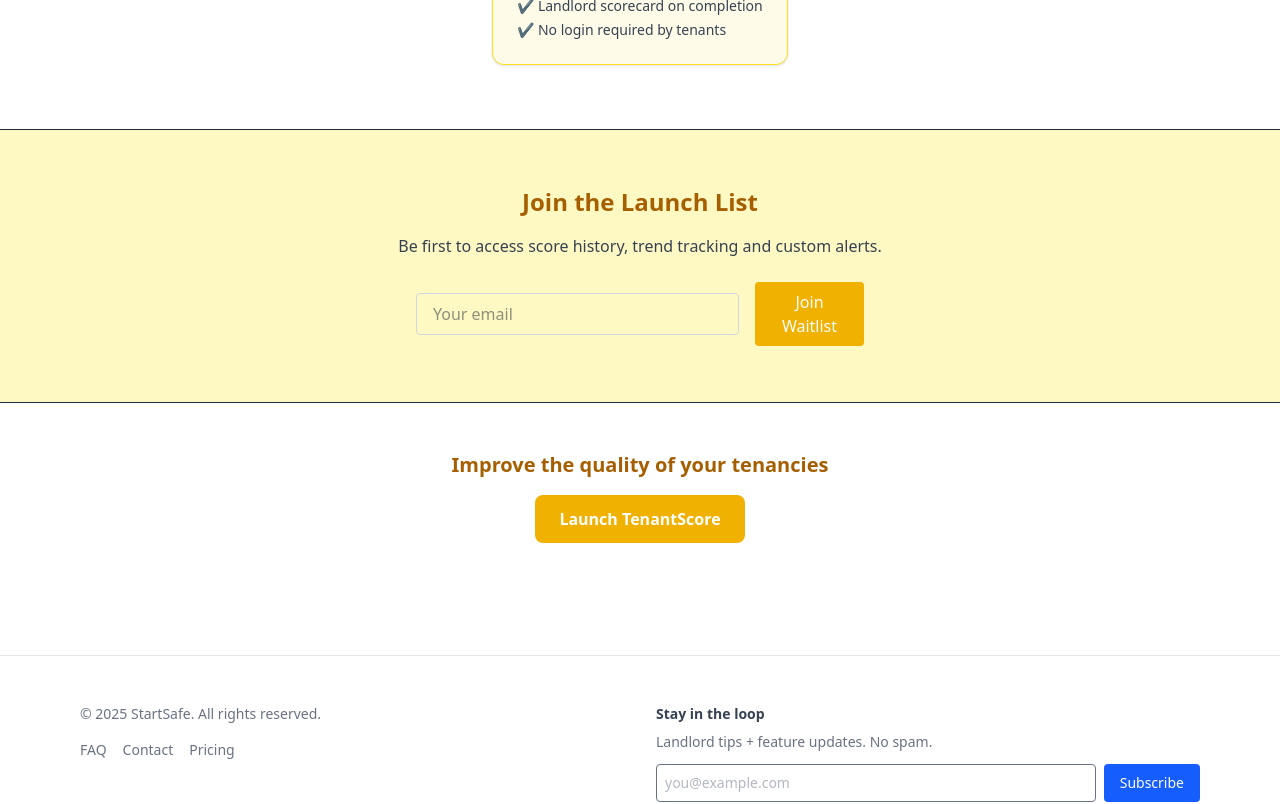
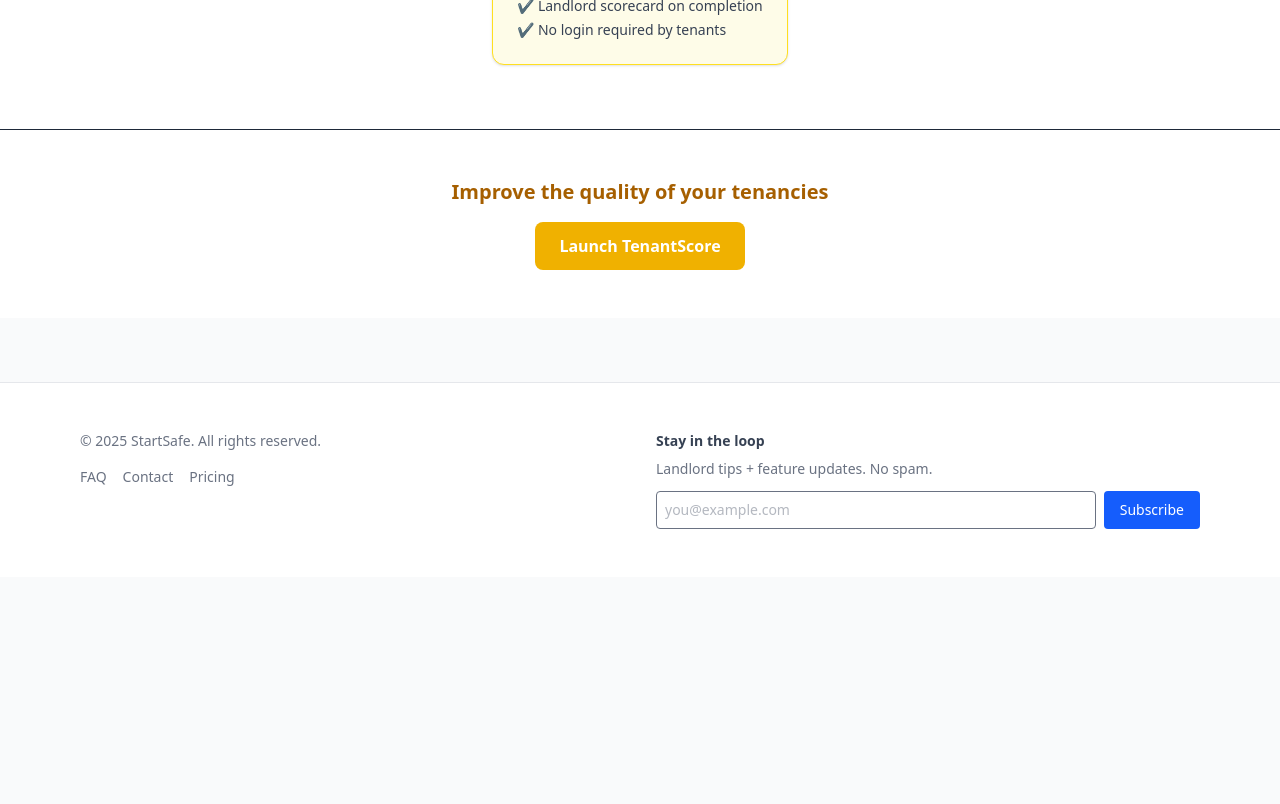
Before and after one commit to RobertMcCarthy1999/serve-safe, a Next.js app: page /tools/tenancy-health-check in a window 1280 px wide. Shown: the part 1620-2424 px from the top of the page. After the commit the page ends 2197 px from the top, so only its background shows below. Built offline with nearby package versions, Linux system fonts and the light colour scheme.

Commit message:
Remove duplicate waitlist section from TenantScore page

```diff
--- a/src/app/(dashboard)/tools/tenancy-health-check/page.js
+++ b/src/app/(dashboard)/tools/tenancy-health-check/page.js
@@ -1,7 +1,6 @@
 'use client';
 
 import Link from 'next/link';
-import Footer from '@/app/components/Footer';
 
 export default function TenantScoreLanding() {
   return (
@@ -83,24 +82,6 @@ export default function TenantScoreLanding() {
           </div>
         </section>
 
-        {/* WAITLIST */}
-        <section className="bg-yellow-100 py-14 px-6 text-center border-t">
-          <h2 className="text-2xl font-bold mb-4 text-yellow-700">Join the Launch List</h2>
-          <p className="text-gray-700 mb-6">Be first to access score history, trend tracking and custom alerts.</p>
-          <form className="flex flex-col sm:flex-row justify-center items-center gap-4 max-w-md mx-auto">
-            <input
-              type="email"
-              placeholder="Your email"
-              className="px-4 py-2 border border-gray-300 rounded w-full"
-            />
-            <button
-              type="submit"
-              className="bg-yellow-500 text-white px-6 py-2 rounded hover:bg-yellow-600 transition"
-            >
-              Join Waitlist
-            </button>
-          </form>
-        </section>
 
         {/* FINAL CTA */}
         <section className="text-center py-12 px-6 bg-white border-t">
@@ -113,7 +94,7 @@ export default function TenantScoreLanding() {
         </section>
       </main>
 
-      <Footer />
+
     </div>
   );
 }
```
